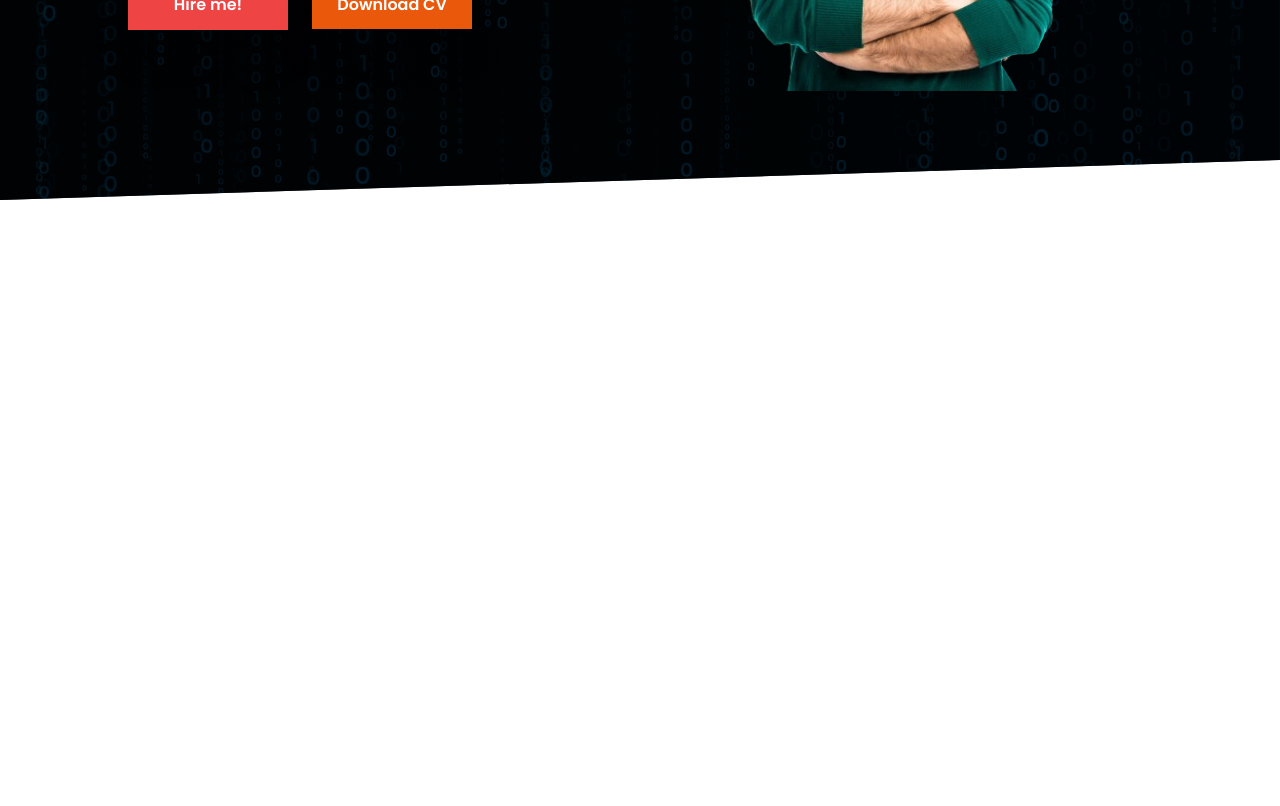
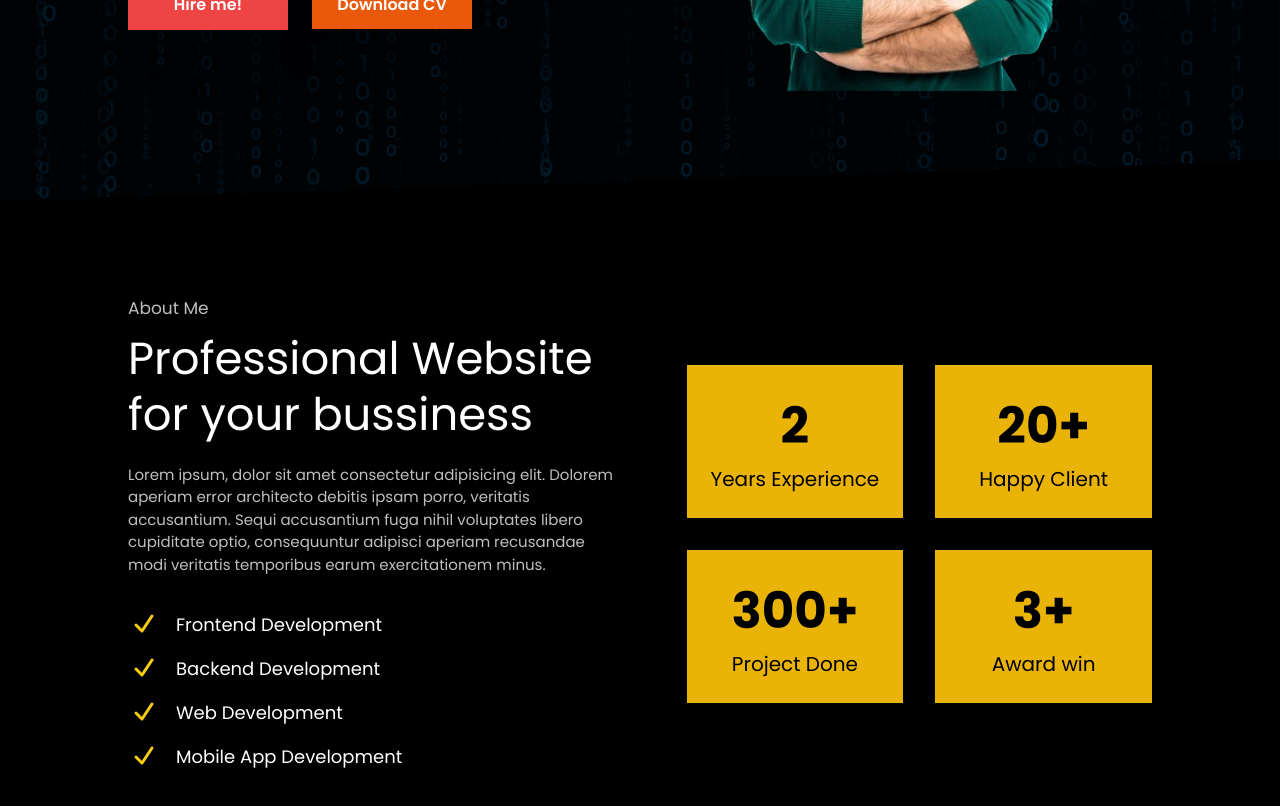
Before and after one commit to pablex72/portfolio-next-pd, a Next.js app: page / in a window 1280 px wide. Shown: the part 600-1406 px from the top of the page. Before the commit the page ends 800 px from the top, so only its background shows below. Built offline with nearby package versions, Linux system fonts and the light colour scheme.

Commit message:
feat: about me section

```diff
--- /dev/null
+++ b/components/AboutMe.tsx
@@ -0,0 +1,73 @@
+import { CheckIcon } from "@heroicons/react/16/solid";
+import React from "react";
+
+const AboutMe = () => {
+  return (
+    <div className="mt-[-4rem] bg-black pb-[3rem]">
+      <div className="w-[80%] pt-[5rem] sm:pt-[7rem] md:pt-[10rem] mx-auto grid items-center grid-cols-1 lg:grid-cols-2 gap-[2rem]">
+        <div>
+          <p className="heading__mini">About Me</p>
+          <h1 className="heading__primary">
+            Professional <span className="text-yellow-400"></span> Website for
+            your bussiness
+          </h1>
+          <p className="text-[15px] mt-[1.3rem] text-white opacity-75">
+            Lorem ipsum, dolor sit amet consectetur adipisicing elit. Dolorem
+            aperiam error architecto debitis ipsam porro, veritatis accusantium.
+            Sequi accusantium fuga nihil voluptates libero cupiditate optio,
+            consequuntur adipisci aperiam recusandae modi veritatis temporibus
+            earum exercitationem minus.
+          </p>
+          <div className="mt-[2rem] space-y-3">
+            <div className="flex items-center space-x-4">
+              <CheckIcon className="w-[2rem] h-[2rem] text-yellow-400" />
+              <p className="text-[18px] text-white">Frontend Development</p>
+            </div>
+            <div className="flex items-center space-x-4">
+              <CheckIcon className="w-[2rem] h-[2rem] text-yellow-400" />
+              <p className="text-[18px] text-white">Backend Development</p>
+            </div>
+            <div className="flex items-center space-x-4">
+              <CheckIcon className="w-[2rem] h-[2rem] text-yellow-400" />
+              <p className="text-[18px] text-white">Web Development</p>
+            </div>
+            <div className="flex items-center space-x-4">
+              <CheckIcon className="w-[2rem] h-[2rem] text-yellow-400" />
+              <p className="text-[18px] text-white">Mobile App Development</p>
+            </div>
+          </div>
+        </div>
+        <div className="lg:ml-auto">
+          <div className="grid grid-cols-1 sm:grid-cols-2 items-center gap-[2rem]">
+            <div className="p-6 text-center bg-yellow-500">
+              <p className="text-[50px] text-black font-bold">2</p>
+              <p className="text-[20px] text-black font-600">
+                Years Experience
+              </p>
+            </div>
+            <div className="p-6 text-center bg-yellow-500">
+              <p className="text-[50px] text-black font-bold">20+</p>
+              <p className="text-[20px] text-black font-600">
+                Happy Client
+              </p>
+            </div>
+            <div className="p-6 text-center bg-yellow-500">
+              <p className="text-[50px] text-black font-bold">300+</p>
+              <p className="text-[20px] text-black font-600">
+                Project Done
+              </p>
+            </div>
+            <div className="p-6 text-center bg-yellow-500">
+              <p className="text-[50px] text-black font-bold">3+</p>
+              <p className="text-[20px] text-black font-600">
+                Award win
+              </p>
+            </div>
+          </div>
+        </div>
+      </div>
+    </div>
+  );
+};
+
+export default AboutMe;
--- a/pages/index.tsx
+++ b/pages/index.tsx
@@ -1,3 +1,4 @@
+import AboutMe from "@/components/AboutMe";
 import Hero from "@/components/Hero";
 import Nav from "@/components/Nav";
 import NavMobile from "@/components/NavMobile";
@@ -13,6 +14,7 @@
       <NavMobile showNav={showNav} closeNav={closeNavHandler} />
       <Nav openNav={showNavHandler} />
       <Hero />
+      <AboutMe />
     </div>
   );
 };
--- a/styles/globals.css
+++ b/styles/globals.css
@@ -20,4 +20,11 @@
       background-position: center;
       clip-path: polygon(0 0,100% 0,100% 95%,0% 100%);
   }
+
+  .heading__mini{
+    @apply text-[17px] text-white opacity-75
+  }
+  .heading__primary{
+    @apply mt-[0.6rem] p-2 sm:p-0 leading-[3.5rem] text-white text-[27px] md:text-[30px] lg:text-[38px] xl:text-[45px]
+  }
 }
```
